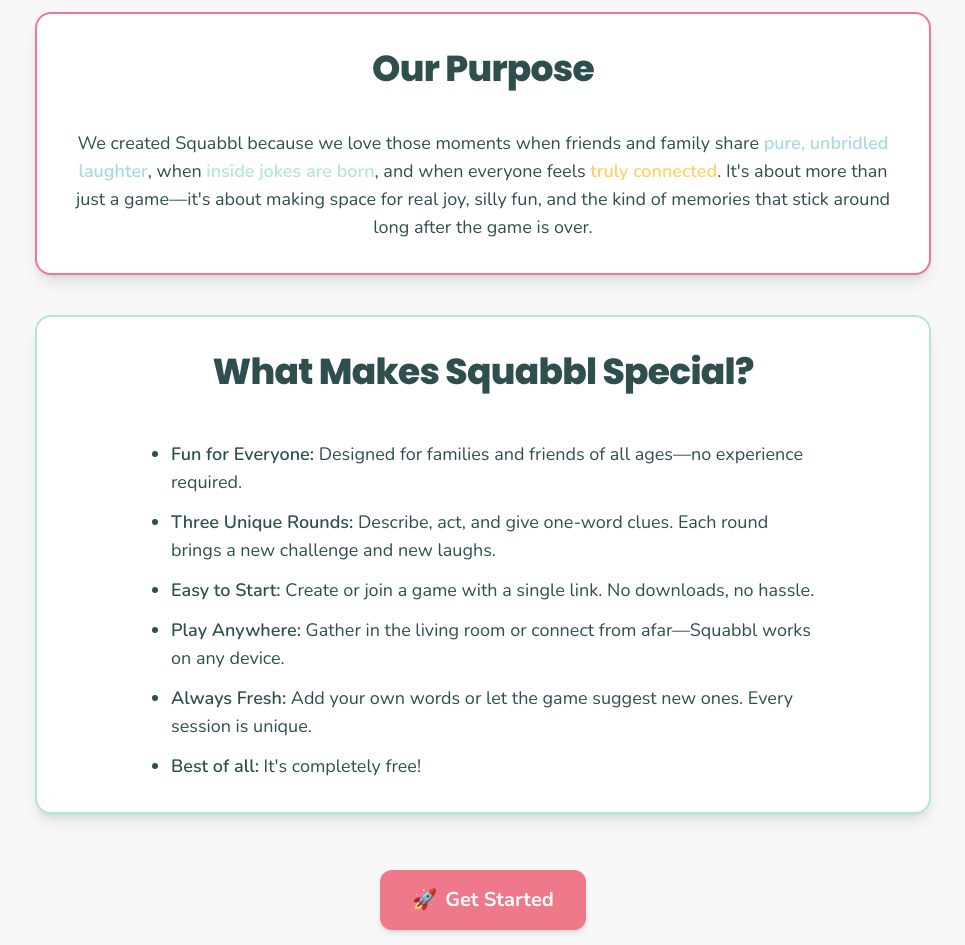
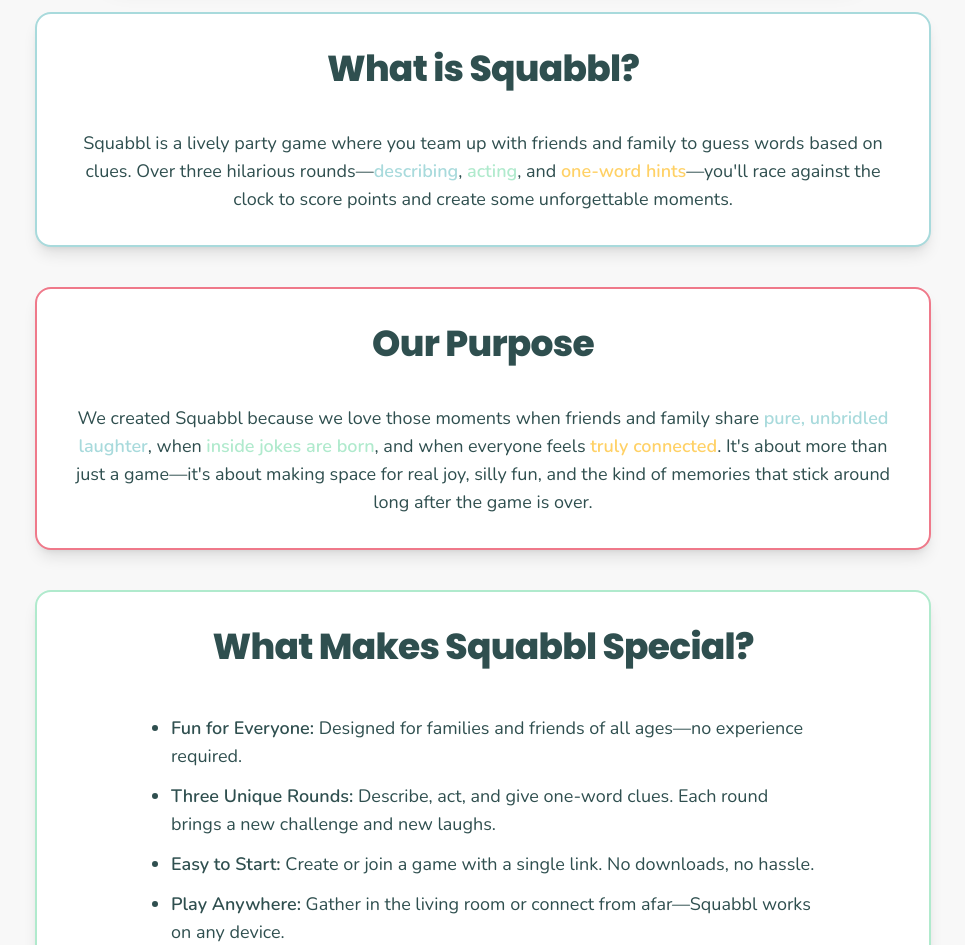
Before and after one commit to pienaaranker/squabbl-nextjs, a Next.js app: page /about in a window 1280 px wide. Shown: the part 860-1805 px from the top of the page, without its empty margins (157-1122 px from the left). Built offline with nearby package versions, Linux system fonts and the light colour scheme.

Commit message:
Add Squabbl summary section to About page
- Introduced a new section detailing what Squabbl is, highlighting its gameplay and fun aspects.
- Enhanced the layout for better readability and user engagement.

```diff
--- a/src/app/about/page.tsx
+++ b/src/app/about/page.tsx
@@ -33,6 +33,14 @@
         </div>
       </div>
 
+      {/* Squabbl Summary Section */}
+      <div className="w-full max-w-4xl bg-white rounded-2xl shadow-lg p-8 mb-10 border-2 border-[#A8DADC] flex flex-col gap-4 mx-auto text-center">
+        <h2 className="text-2xl font-bold text-[#2F4F4F] mb-2 font-fredoka">What is Squabbl?</h2>
+        <p className="text-lg text-[#2F4F4F] font-nunito">
+          Squabbl is a lively party game where you team up with friends and family to guess words based on clues. Over three hilarious rounds—<span className="font-semibold" style={{ color: '#A8DADC' }}>describing</span>, <span className="font-semibold" style={{ color: '#B0EACD' }}>acting</span>, and <span className="font-semibold" style={{ color: '#FFD166' }}>one-word hints</span>—you'll race against the clock to score points and create some unforgettable moments.
+        </p>
+      </div>
+
       {/* Purpose/Mission Section */}
       <div className="w-full max-w-4xl bg-white rounded-2xl shadow-lg p-8 mb-10 border-2 border-[#EF798A] flex flex-col gap-4 mx-auto text-center">
         <h2 className="text-2xl font-bold text-[#2F4F4F] mb-2 font-fredoka">Our Purpose</h2>
@@ -57,7 +65,7 @@
       {/* Call to Action */}
       <div className="flex flex-col items-center mt-4">
         <Link href="/" className="inline-flex items-center px-8 py-4 bg-[#EF798A] text-white font-bold rounded-xl hover:bg-[#e86476] transition-all duration-200 shadow-md hover:shadow-lg text-xl font-nunito">
-          <span className="mr-2">🚀</span> Get Started
+          Get Started
         </Link>
         <Link href="/" className="mt-3 text-[#2F4F4F] underline font-nunito text-md hover:text-[#A8DADC] transition-colors duration-200">
           Back to Home
```
